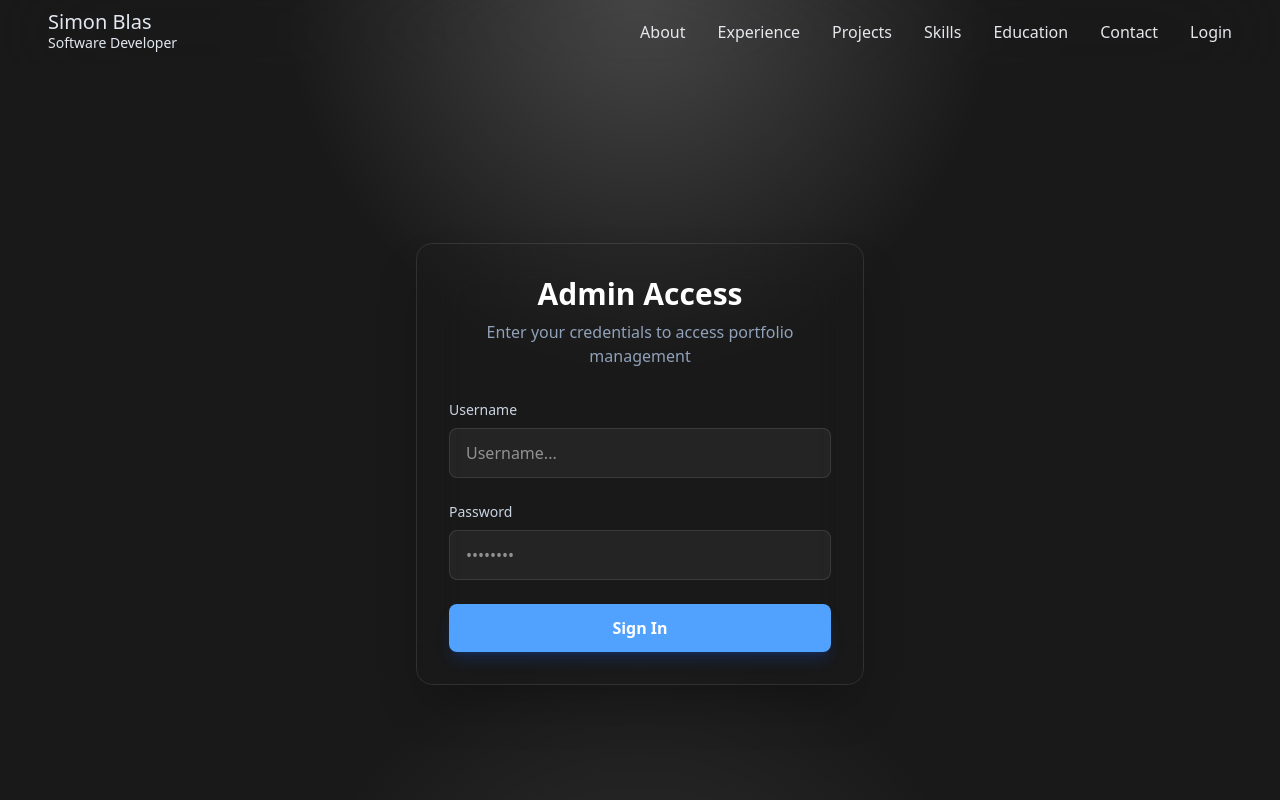
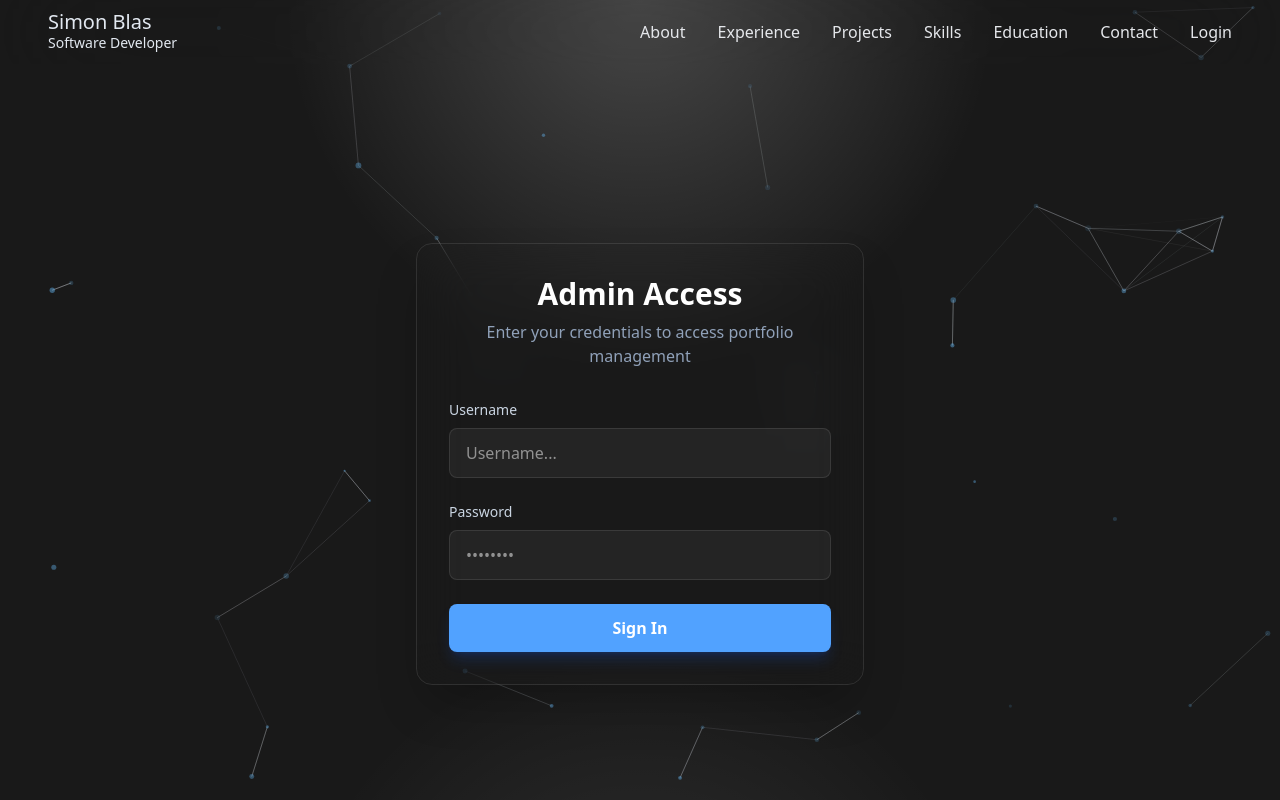
Before and after one commit to Simonblas/frontend-portfolio, a React (Vite) app: page /login in a window 1280 px wide. Shown: the top 800 px of the page. Built offline with nearby package versions, Linux system fonts and the light colour scheme; no server answers; what @midudev/tailwind-animations would draw is missing.

Commit message:
Particles Background for HeroSection

```diff
--- a/package.json
+++ b/package.json
@@ -12,11 +12,14 @@
   "dependencies": {
     "@midudev/tailwind-animations": "^0.2.0",
     "@tailwindcss/vite": "^4.1.18",
+    "@tsparticles/react": "^3.0.0",
+    "@tsparticles/slim": "^3.9.1",
     "axios": "^1.13.2",
     "react": "^19.2.0",
     "react-dom": "^19.2.0",
     "react-router-dom": "^7.11.0",
-    "tailwindcss": "^4.1.18"
+    "tailwindcss": "^4.1.18",
+    "typed.js": "^2.1.0"
   },
   "devDependencies": {
     "@eslint/js": "^9.39.1",
--- a/src/components/layout/HeroSection.tsx
+++ b/src/components/layout/HeroSection.tsx
@@ -61,7 +61,7 @@ const HeroSection = ({
       <div className="mt-10 flex gap-6 ">
         <button
           onClick={handleContactClick}
-          className="bg-blue-400 text-white px-8 py-3 md:px-10 md:py-4 rounded-full font-bold hover:bg-blue-400/50 transition shadow-lg shadow-lg text-center"
+          className="bg-blue-400 text-white px-8 py-3 md:px-10 md:py-4 rounded-full font-bold hover:bg-blue-400/50 transition shadow-lg text-center"
         >
           Contact Me
         </button>
--- a/src/components/layout/MainLayout.tsx
+++ b/src/components/layout/MainLayout.tsx
@@ -1,6 +1,7 @@
 import { type ReactNode } from "react";
 import { Navbar } from "./Navbar";
 import Footer from "./Footer";
+import { PlexusBackground } from "../../particlesjs/PlexusBackground";
 
 interface Props {
   children: ReactNode;
@@ -8,13 +9,11 @@ interface Props {
 
 export const MainLayout = ({ children }: Props) => {
   return (
-    <div className="min-h-screen text-slate-200  bg-black/90 bg-[radial-gradient(circle_at_top,rgba(255,255,255,0.2),transparent_30%),radial-gradient(circle_at_bottom,rgba(255,255,255,0.1),transparent_30%)]">
-      <Navbar />
-      {/* El padding-top (pt-20) es para que el contenido no quede tapado por el navbar de escritorio */}
-      {/* El padding-bottom (pb-20) es para que el contenido no quede tapado por el navbar de móvil */}
-      <main className="pt-0 md:pt-16 pb-20 md:pb-0">{children}</main>
-
-      <Footer />
+    <div className="relative min-h-screen z-10 text-slate-200 bg-black/90 bg-[radial-gradient(circle_at_top,rgba(255,255,255,0.2),transparent_30%),radial-gradient(circle_at_bottom,rgba(255,255,255,0.1),transparent_30%)]">
+      <PlexusBackground />
+        <Navbar />
+        <main className="z-10 pt-0 md:pt-16 pb-20 md:pb-0">{children}</main>
+        <Footer />
     </div>
   );
 };
--- /dev/null
+++ b/src/particlesjs/PlexusBackground.tsx
@@ -0,0 +1,80 @@
+import { useEffect, useMemo, useState } from "react";
+import Particles, { initParticlesEngine } from "@tsparticles/react";
+import { type ISourceOptions } from "@tsparticles/engine";
+import { loadSlim } from "@tsparticles/slim";
+
+export const PlexusBackground = () => {
+  const [init, setInit] = useState(false);
+
+  useEffect(() => {
+    initParticlesEngine(async (engine) => {
+      await loadSlim(engine);
+    }).then(() => {
+      setInit(true);
+    });
+  }, []);
+
+  const options: ISourceOptions = useMemo(
+    () => ({
+      fullScreen: { enable: false },
+      fpsLimit: 60,
+      interactivity: {
+        events: {
+          onHover: {
+            enable: true,
+            mode: "repulse",
+          },
+        },
+        modes: {
+          repulse: {
+            distance: 120, // Radio de influencia del ratón
+            duration: 0.4, // Qué tan rápido reaccionan
+            factor: 30, // Fuerza del empuje
+            speed: 1, // Velocidad de retorno
+            maxSpeed: 50,
+          },
+        },
+      },
+      particles: {
+        color: { value: "#63b3ed" },
+        links: {
+          color: "#e2e8f0",
+          distance: 140,
+          enable: true,
+          opacity: 0.3,
+          width: 1,
+        },
+        move: {
+          enable: true,
+          speed: 0.5,
+          direction: "none",
+          outModes: { default: "out" },
+          attract: { enable: false },
+        },
+        number: {
+          density: { enable: true, area: 800 },
+          value: 90,
+        },
+        opacity: {
+          value: { min: 0.1, max: 0.5 },
+        },
+        shape: { type: "circle" },
+        size: {
+          value: { min: 1, max: 3 },
+        },
+      },
+      detectRetina: false,
+    }),
+    [],
+  );
+
+  if (!init) return null;
+
+  return (
+    <Particles
+      id="tsparticles"
+      className="absolute h-screen inset-0 -z-10 pointer-events-none"
+      options={options}
+    />
+  );
+};
```
Also changed, not shown: 1 other file (tests, documents, lock files or other folders).
